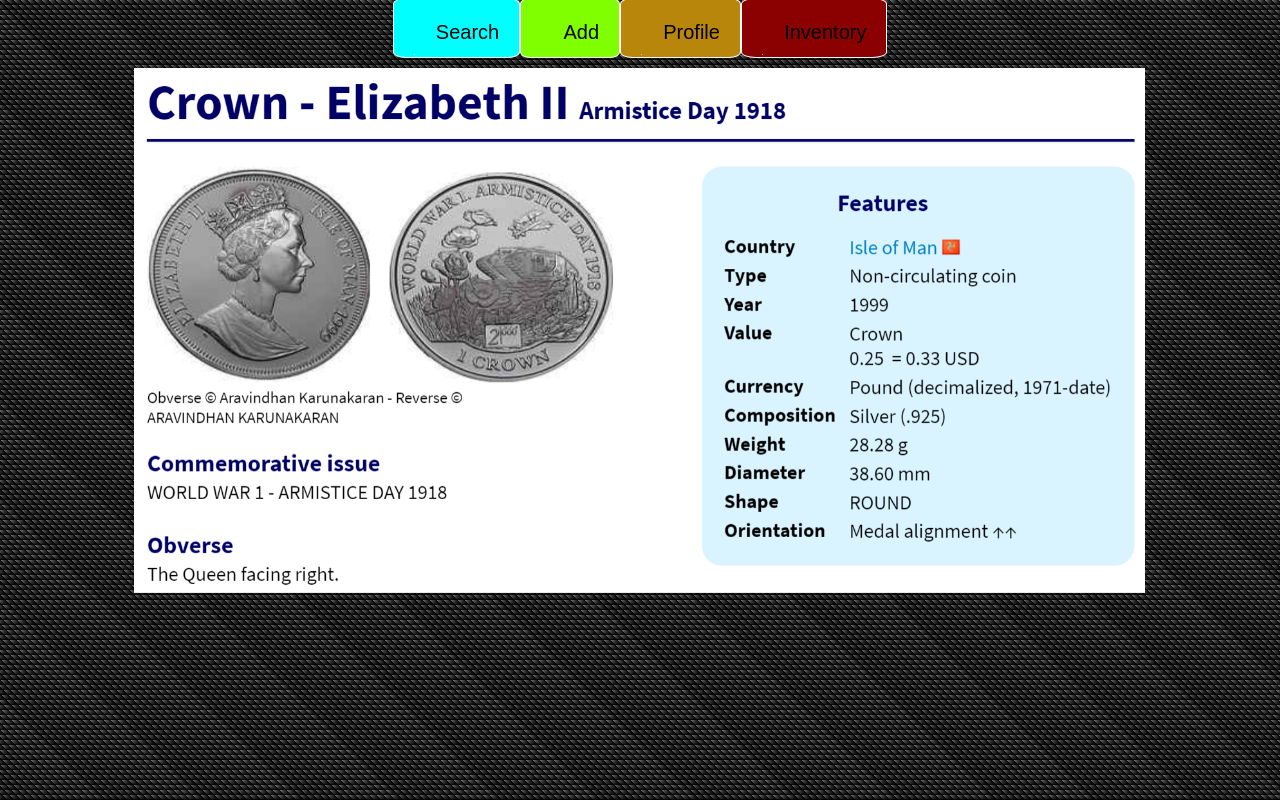
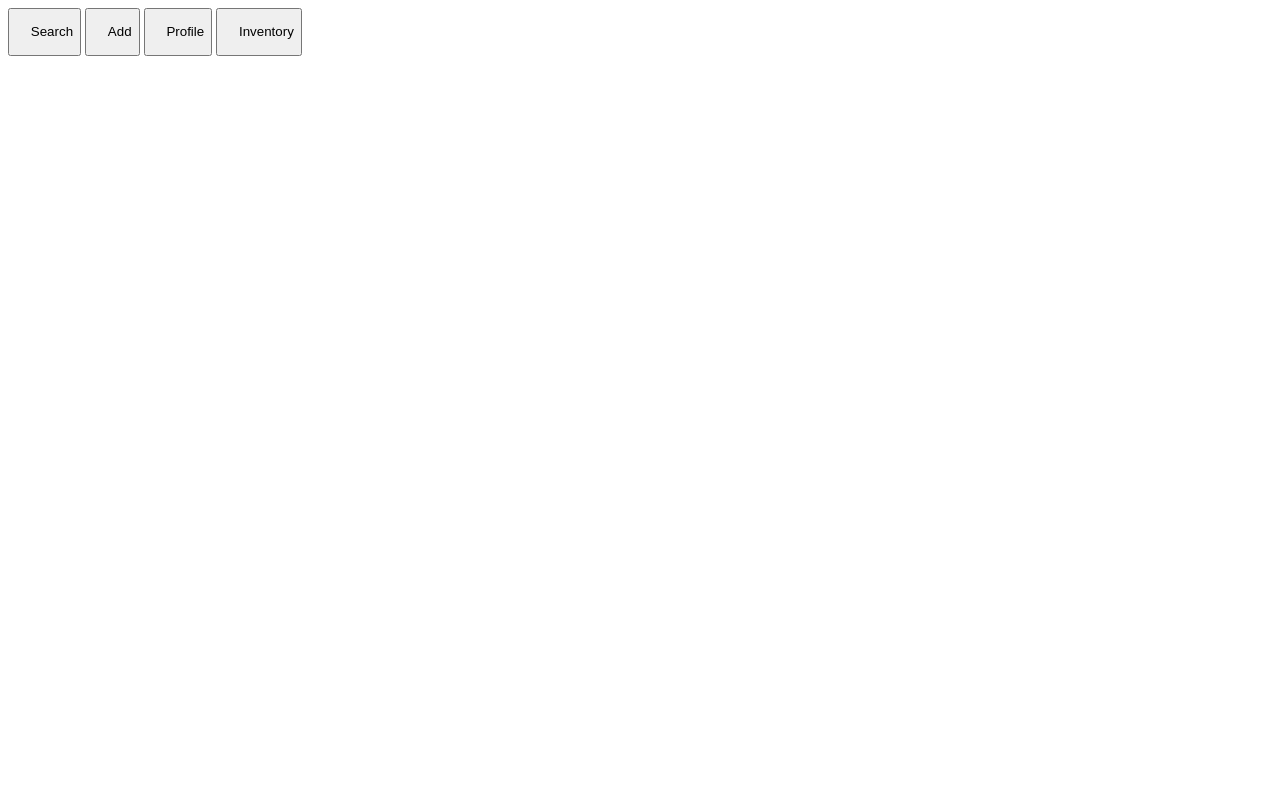
Before and after one commit to StefanStafie/-Numismatic-Artefact-Explorer-, a PHP site: page /Home.html in a window 1280 px wide. Run offline with PHP 8.4, Linux system fonts and the light colour scheme.

Commit message:
am sters

```diff
--- a/style.css
+++ b/style.css
@@ -1,108 +1 @@
-@keyframes switch {
-	0% {
-	  transform: skew(0deg);
-	}
-	90% {
-		transform: skew(0deg);
-	}
-	95%{
-		transform: skew(20deg);
-	}
-
-	96%{
-		transform: skew(-20deg);
-	}
-
-	97%{
-		transform: skew(20deg);
-	}
-
-	98%{
-		transform: skew(-20deg);
-	}
-
-	100%{
-		transform:skew(0deg);
-	}
-}
-
-body{
-	background: repeating-linear-gradient(transparent, black 5px), repeating-linear-gradient(45deg, gray, black 5px);
-}
-#task{
-	display: flex;
-	position:sticky;
-	top:0em;
-	align-content: space-around;
-	align-self: center;
-	justify-content: center;
-}
-.tabs{
-	padding-left: 1em;
-	padding-right: 1em;
-	text-decoration-style: wavy;
-	border-radius: 10%;
-	border: 1px solid white;
-	font-size: 20;
-	margin-top: -10px;
-	height:60px;
-}
-.tabs::after{
-	border-radius: 10%;
-	margin-top: -10px;
-	display: block;
-	content: "";
-	width:1px;
-	height:1px;
-	background-size: 100%;
-	background-repeat: no-repeat;
-	transition: all 0.5s ease-in-out;
-}
-
-.tabs:hover::after{
-	transform: translate(5px,-20px ) 	scale(50, 50) ;
-}
-
-
-.search{
-	background-color: aqua;
-}
-.search::after{
-	background-image: url("searchImg.png");
-}
-
-.add{
-	background-color: chartreuse;
-}
-.add::after{
-	background-image: url("plusImg.png");
-}
-
-.profile{
-	background-color: darkgoldenrod;
-}
-.profile::after{
-	background-image: url("profileImg.png");
-}
-
-.inventory{
-	background-color: darkred;
-}
-.inventory::after{
-	background-image: url("inventoryImg.png");
-}
-
-.latest{
-	display: block;
-	margin: auto;
-	margin-top:10px;
-	width: 80%;
-	padding-top: 45%;
-	background-image: url("coinImg.png");
-	background-size: 100%;
-	background-repeat: no-repeat;
-}
-.slideShow{
-	animation: switch 8s infinite;
-	animation-direction: normal;
-}
+sfasfass
```
Also changed, not shown: Home.html (line endings or trailing spaces), Search/Search.html (line endings or trailing spaces), Search/style.css (line endings or trailing spaces).
